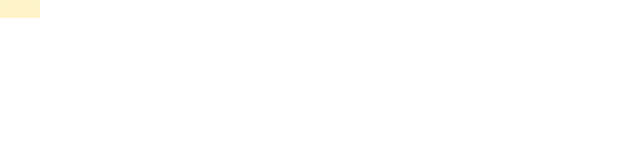
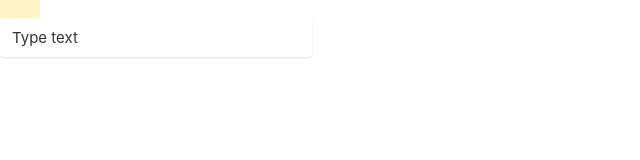
Before and after one commit to mi5ha6in/shri-tiket-manager, a React (Create React App) app: page / in a window 1280 px wide. Shown: the top 160 px of the page, without its empty margins (0-640 px from the left). Built offline with nearby package versions, Linux system fonts and the light colour scheme.

Commit message:
uses TextInput component

```diff
--- a/src/App.js
+++ b/src/App.js
@@ -1,9 +1,13 @@
 import { Tag } from "./components/Tag/Tag";
+import { TextInput } from "./components/TextInput/TextInput";
 
 function App() {
   return (
-    <Tag color='yellow' />
-  )
+    <>
+      <Tag color="yellow" />
+      <TextInput name='name' id='1234'  />
+    </>
+  );
 }
 
 export default App;
```
